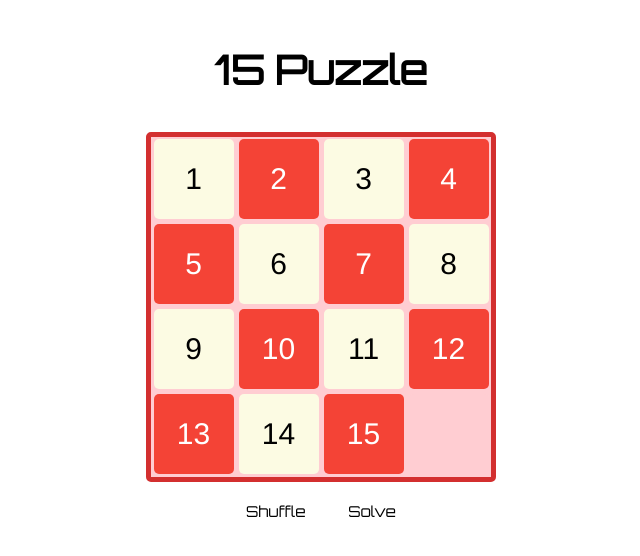
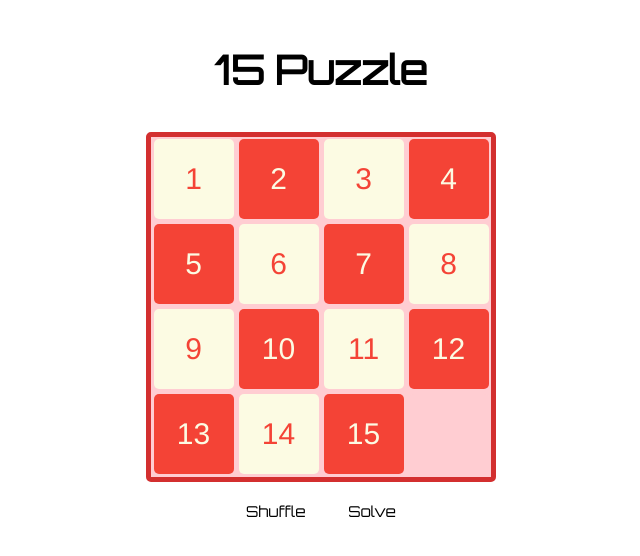
Before and after one commit to douglastgordon/15, a React app: page / in a window 1280 px wide. Shown: the whole page, without its empty margins (319-959 px from the left). Built offline with nearby package versions, Linux system fonts and the light colour scheme.

Commit message:
change colors

```diff
--- a/docs/assets/main.css
+++ b/docs/assets/main.css
@@ -28,7 +28,7 @@ h1 {
   width: 80px;
   height: 80px;
   font-size: 30px;
-  color: white;
+  /*color: #009688;*/
   line-height: 80px;
   font-family: Helvetica;
   text-align: center;
@@ -37,11 +37,12 @@ h1 {
 }
 
 .red {
+  color: #FCFBE3;
   background-color: #F44336;
 }
 
 .cream {
-  color: black;
+  color: #F44336;
   background-color: #FCFBE3;
 }
 
```
